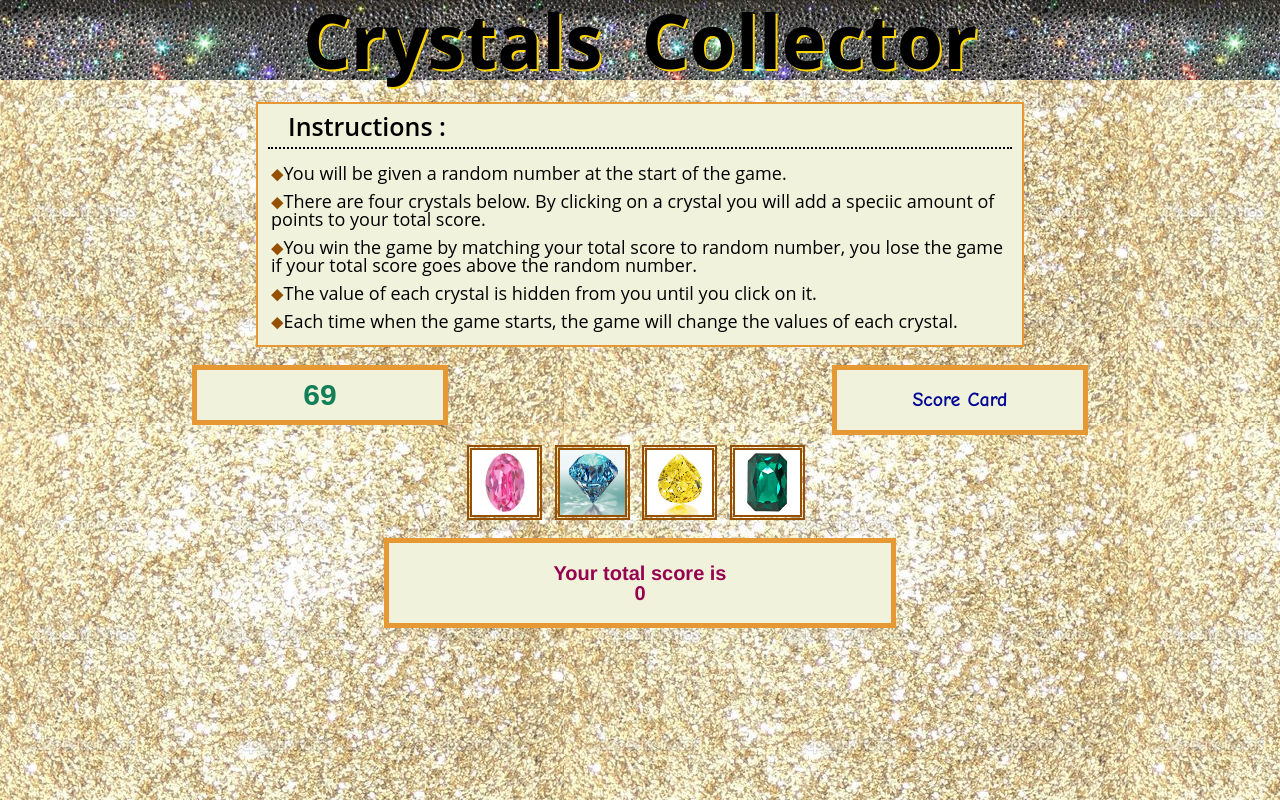
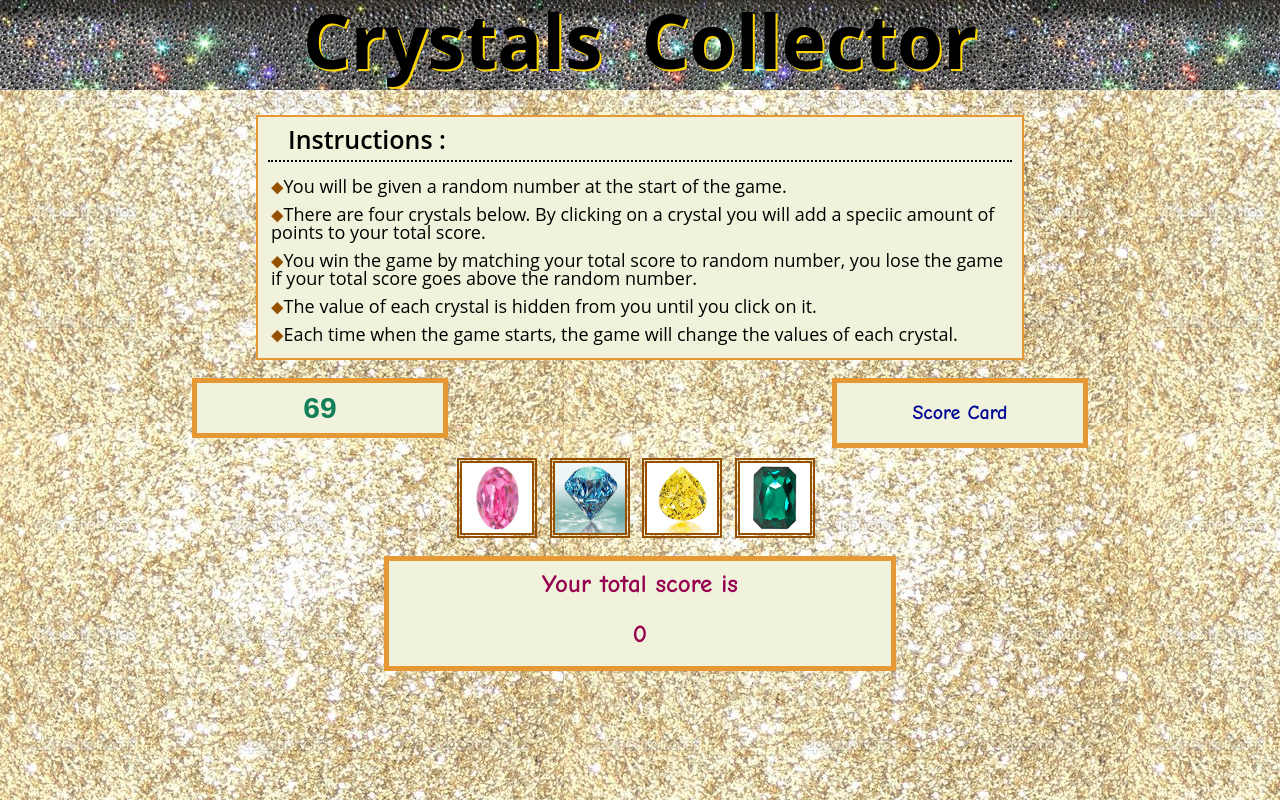
Before and after one commit to shankars13/week-4-game, a plain HTML site: page index.html in a window 1280 px wide. Drawn offline with nearby package versions, Linux system fonts and the light colour scheme.

Commit message:
Display changes

```diff
--- a/assets/css/style.css
+++ b/assets/css/style.css
@@ -10,6 +10,7 @@ h1 {
 	line-height: 80px;
 	text-shadow: 2px 2px gold;
 	background-image:url("../images/b3.jpg");
+	padding-bottom: 10px;
 
 }
 
@@ -17,7 +18,7 @@ h1 {
 	width: 60%;
 	font-family: "Open Sans", Arial;
 	font-size: 18px;
-	margin:22px auto 10px auto;
+	margin:25px auto 10px auto;
 	background: #f1f2dc;
 	border: solid 2px;
 	border-color: #e59834;
@@ -120,8 +121,9 @@ img {
 
 .total {
 	width:40%;
-	font-size: 20px;
+	font-size: 25px;
 	font-weight: 600;
-	font-family: helvetica, Arial, Serif;
+	font-family: 'Comic Sans MS', Arial, Serif;
 	color: #960150;
+	padding-top: 10px;
 }
--- a/index.html
+++ b/index.html
@@ -36,15 +36,15 @@
 	</div>
 
 	<div class="crystalDisplay">
-		<img id="pink" class="crystal" height=75px width=75px src="assets/images/pink1.jpg" style="border:5px double #965001">
-		<img id="blue" class="crystal"  height=75px width=75px src="assets/images/blue1.jpg" style="border:5px double #965001">
-		<img id="yellow" class="crystal"  height=75px width=75x src="assets/images/yellow.jpg" style="border:5px double #965001">
-		<img id="green" class="crystal" height=75px width=75px src="assets/images/green1.jpg" style="border:5px double #965001">
+		<img id="pink" class="crystal" height=80px width=80px src="assets/images/pink1.jpg" style="border:5px double #965001">
+		<img id="blue" class="crystal"  height=80px width=80px src="assets/images/blue1.jpg" style="border:5px double #965001">
+		<img id="yellow" class="crystal"  height=80px width=80x src="assets/images/yellow.jpg" style="border:5px double #965001">
+		<img id="green" class="crystal" height=80px width=80px src="assets/images/green1.jpg" style="border:5px double #965001">
 
 	</div>
 
 	<div class="total">
-		Your total score is
+		Your total score is <br><br>
 		<div id="total-score"></div>
 	</div>
 
```
